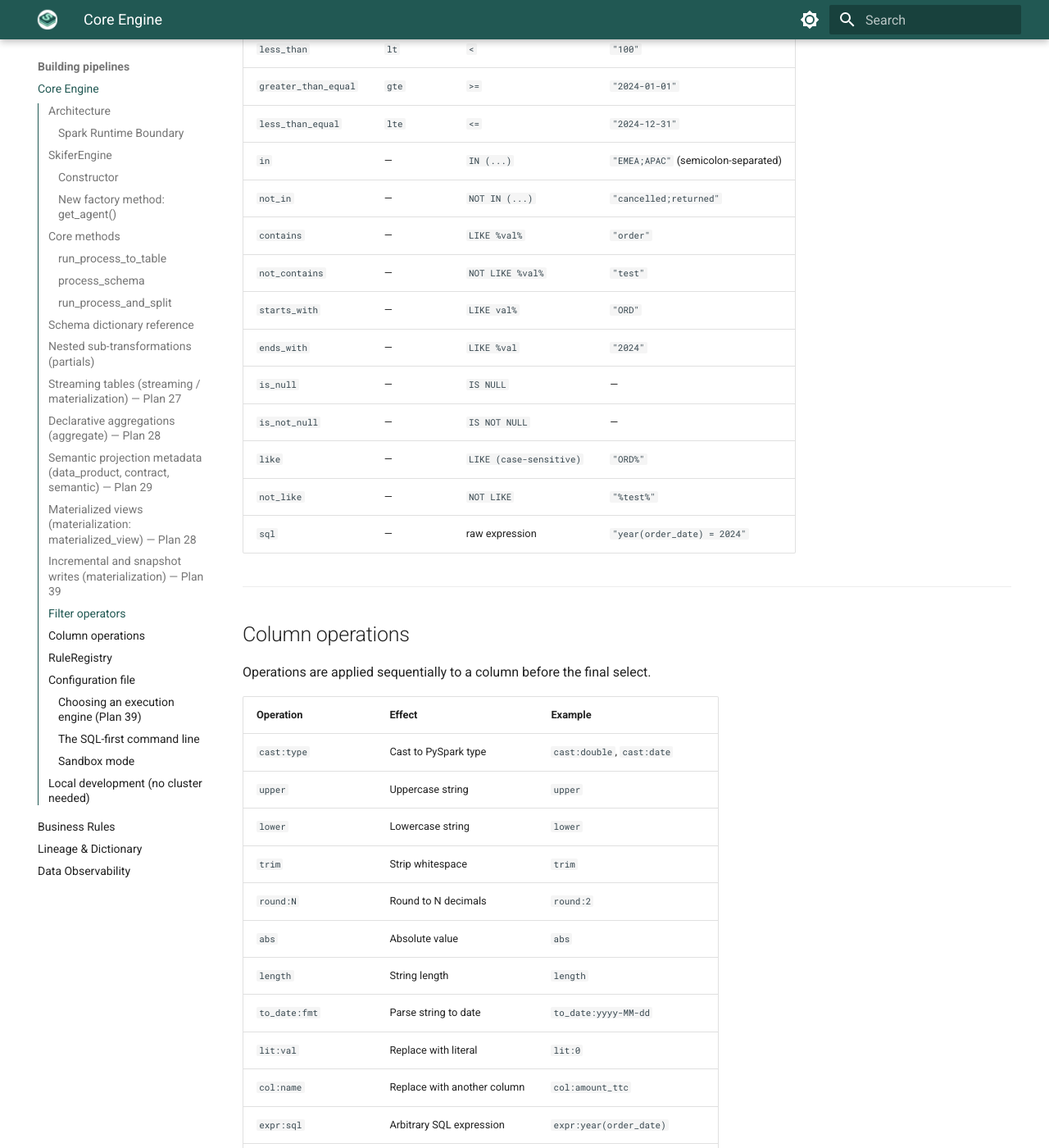
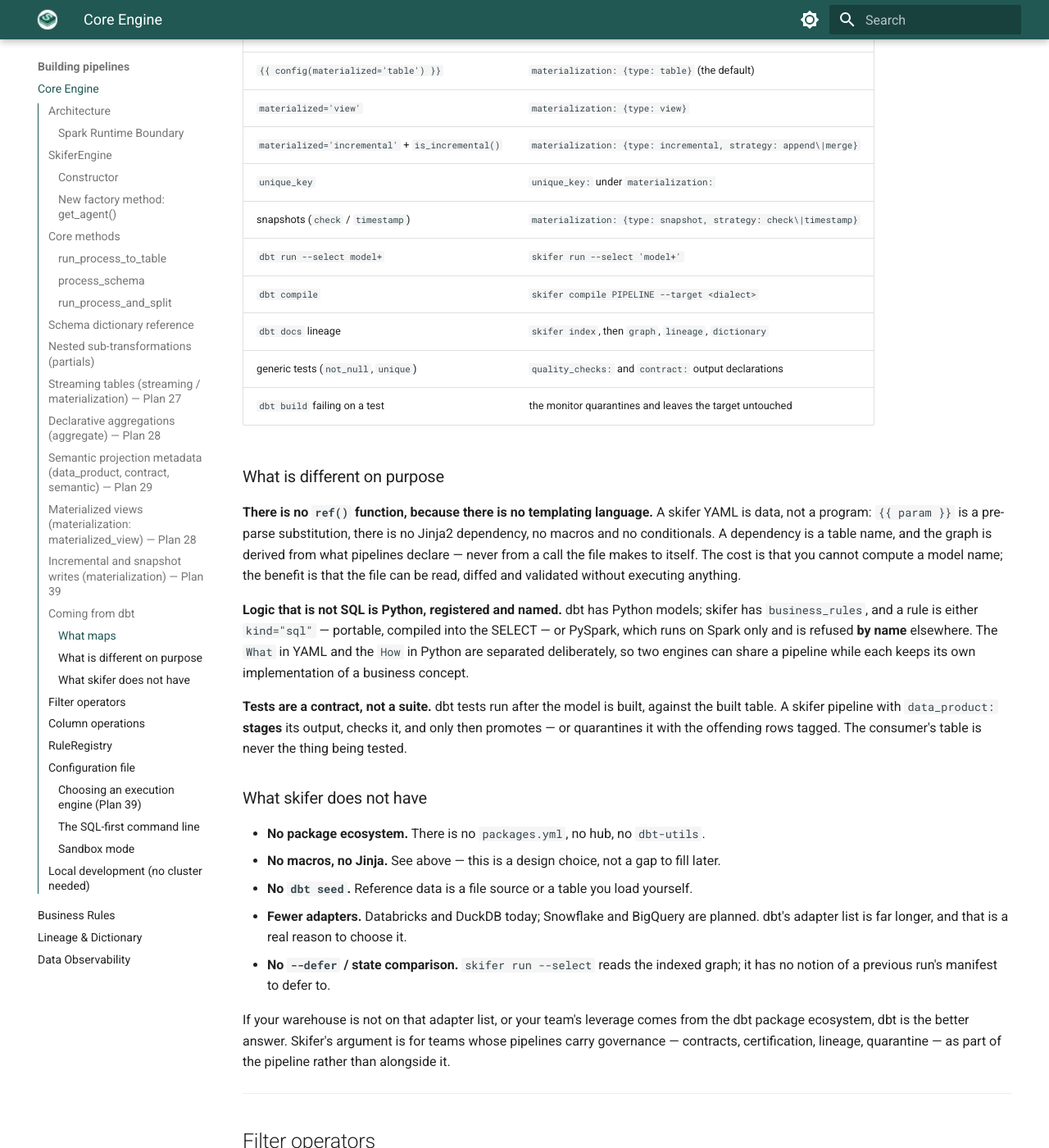
Before and after one commit to morzu117/skifer, an MkDocs documentation site: the page built from docs/core.md, in a window 1280 px wide and 1400 px high, scrolled down 13418 px. Shown: the whole window at 82% size. Built offline with MkDocs 1.6.1 and Material for MkDocs 9.7.7, drawn with Linux system fonts in a browser that asks for light colours; some of the changed text lies outside the part shown.

Commit message:
docs(plan39-9): guide « venir de dbt »
Co-Authored-By: Claude Opus 5 (1M context) <noreply@anthropic.com>

```diff
--- a/docs/core.md
+++ b/docs/core.md
@@ -655,6 +655,68 @@ overwrite, which is neither.
 
 ---
 
+## Coming from dbt
+
+Skifer and dbt solve the same problem — declarative, versioned transformations with
+lineage and tests — from opposite ends. dbt starts from SQL and adds structure around
+it; skifer starts from structure and emits SQL. Most concepts map; the ones that do
+not are listed at the end, because a correspondence table that hides its gaps is worse
+than no table.
+
+### What maps
+
+| dbt | skifer |
+|---|---|
+| `ref('model')` | declare the table in `tables:`; the edge is derived by `skifer index` |
+| `source('name', 'table')` | a catalog table name, or a table with `source:` for a file |
+| `{{ config(materialized='table') }}` | `materialization: {type: table}` (the default) |
+| `materialized='view'` | `materialization: {type: view}` |
+| `materialized='incremental'` + `is_incremental()` | `materialization: {type: incremental, strategy: append\|merge}` |
+| `unique_key` | `unique_key:` under `materialization:` |
+| snapshots (`check` / `timestamp`) | `materialization: {type: snapshot, strategy: check\|timestamp}` |
+| `dbt run --select model+` | `skifer run --select 'model+'` |
+| `dbt compile` | `skifer compile PIPELINE --target <dialect>` |
+| `dbt docs` lineage | `skifer index`, then `graph`, `lineage`, `dictionary` |
+| generic tests (`not_null`, `unique`) | `quality_checks:` and `contract:` output declarations |
+| `dbt build` failing on a test | the monitor quarantines and leaves the target untouched |
+
+### What is different on purpose
+
+**There is no `ref()` function, because there is no templating language.** A skifer YAML
+is data, not a program: `{{ param }}` is a pre-parse substitution, there is no Jinja2
+dependency, no macros and no conditionals. A dependency is a table name, and the graph
+is derived from what pipelines declare — never from a call the file makes to itself.
+The cost is that you cannot compute a model name; the benefit is that the file can be
+read, diffed and validated without executing anything.
+
+**Logic that is not SQL is Python, registered and named.** dbt has Python models; skifer
+has `business_rules`, and a rule is either `kind="sql"` — portable, compiled into the
+SELECT — or PySpark, which runs on Spark only and is refused **by name** elsewhere. The
+`What` in YAML and the `How` in Python are separated deliberately, so two engines can
+share a pipeline while each keeps its own implementation of a business concept.
+
+**Tests are a contract, not a suite.** dbt tests run after the model is built, against
+the built table. A skifer pipeline with `data_product:` **stages** its output, checks it,
+and only then promotes — or quarantines it with the offending rows tagged. The consumer's
+table is never the thing being tested.
+
+### What skifer does not have
+
+- **No package ecosystem.** There is no `packages.yml`, no hub, no `dbt-utils`.
+- **No macros, no Jinja.** See above — this is a design choice, not a gap to fill later.
+- **No `dbt seed`.** Reference data is a file source or a table you load yourself.
+- **Fewer adapters.** Databricks and DuckDB today; Snowflake and BigQuery are planned.
+  dbt's adapter list is far longer, and that is a real reason to choose it.
+- **No `--defer` / state comparison.** `skifer run --select` reads the indexed graph;
+  it has no notion of a previous run's manifest to defer to.
+
+If your warehouse is not on that adapter list, or your team's leverage comes from the
+dbt package ecosystem, dbt is the better answer. Skifer's argument is for teams whose
+pipelines carry governance — contracts, certification, lineage, quarantine — as part of
+the pipeline rather than alongside it.
+
+---
+
 ## Filter operators
 
 Filters are supported in `tables[].filter` and at the top-level `filter` key.
```
Also changed, not shown: CHANGELOG.md (+8 -0 lines).
